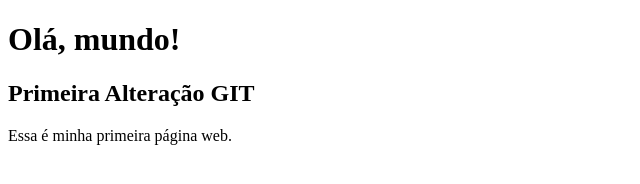
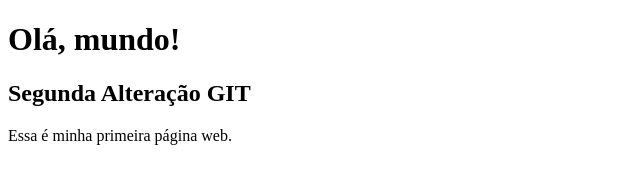
Before and after one commit to gilmariocarvalho/meu-site, a plain HTML site: page index.html in a window 1280 px wide. Shown: the full height of the page, 0-640 px from the left. Drawn offline with Linux system fonts and the light colour scheme.

Commit message:
Terceira versão da página inicial

```diff
--- a/index.html
+++ b/index.html
@@ -6,7 +6,7 @@
   </head>
   <body>
     <h1>Olá, mundo!</h1>
-    <h2>Primeira Alteração GIT</h2>
+    <h2>Segunda Alteração GIT</h2>
     <p>Essa é minha primeira página web.</p>
   </body>
 </html>
```
